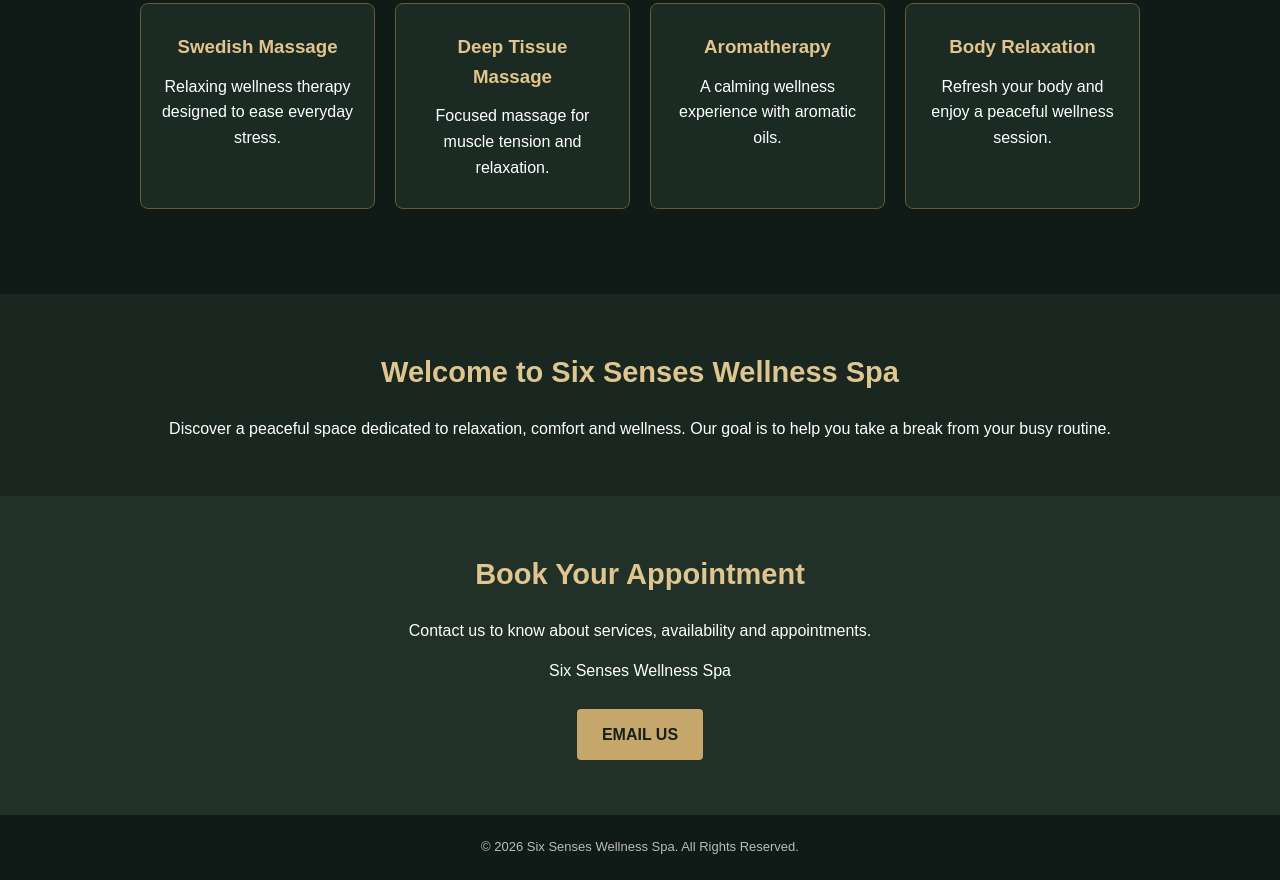
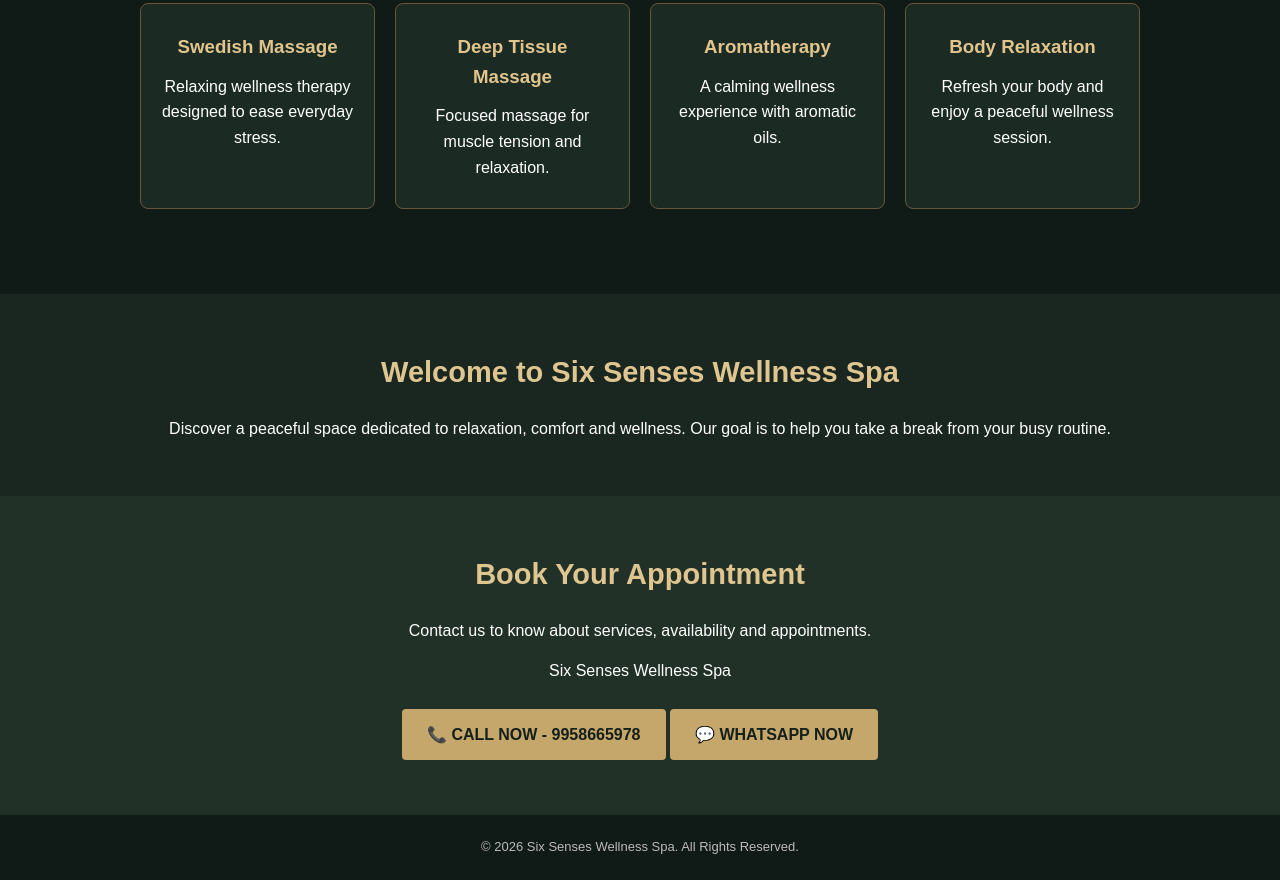
Before and after one commit to premiumspa623-lab/six-senses-wellness-spa, a plain HTML site: page index.html in a window 1280 px wide. Shown: the part 792-1672 px from the top of the page. Drawn offline with Linux system fonts and the light colour scheme.

Commit message:
Add contact options for call and WhatsApp
Added call and WhatsApp buttons for contact.

```diff
--- a/index.html
+++ b/index.html
@@ -77,7 +77,11 @@ footer{padding:22px;text-align:center;background:#101a17;color:#bbb;font-size:13
 <h2>Book Your Appointment</h2>
 <p>Contact us to know about services, availability and appointments.</p>
 <p style="margin-top:15px">Six Senses Wellness Spa</p>
-<a href="mailto:YOUR-EMAIL@example.com" class="btn">EMAIL US</a>
+
+<a href="tel:+919958665978" class="btn">📞 CALL NOW - 9958665978</a>
+
+<a href="https://wa.me/919958665978" class="btn" target="_blank">💬 WHATSAPP NOW</a>
+
 </section>
 
 <footer>
```
